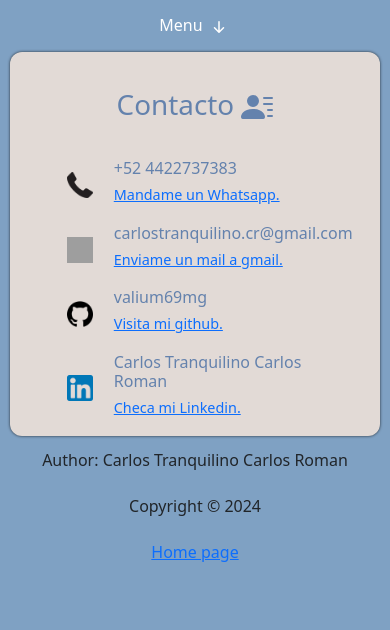
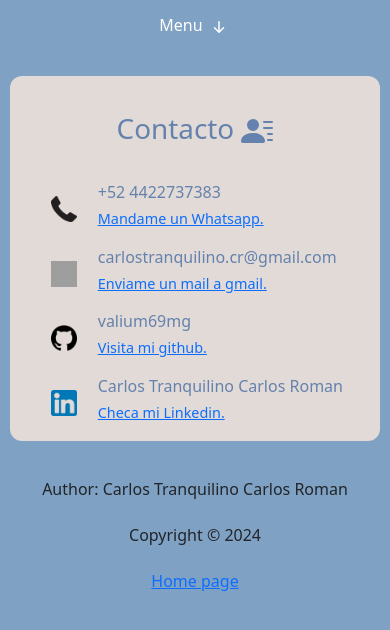
Before and after one commit to valium69mg/carlos_portfolio, a React (Create React App) app: page /contact in a window 390 px wide. Shown: the top 630 px of the page. Built offline with nearby package versions, Linux system fonts and the light colour scheme; grey boxes are pictures that could not be loaded.

Commit message:
Fix Style of contact card

```diff
--- a/src/styles/contact.css
+++ b/src/styles/contact.css
@@ -2,13 +2,12 @@
     display: flex;
     flex-direction: column;
     align-items: start;
-    margin:24px;
+    margin:70px;
     margin-top: 70px;
     gap: 12px;
-    padding: 12px 48px;
+    padding: 12px 32px;
     height: fit-content;
     width: fit-content;
-    box-shadow: 0px 0px 3px 0px rgba(0,0,0,0.74);
     border-radius: 12px;
     background-color: #E2DAD6;
 }
@@ -99,7 +98,7 @@
 
 @media (max-width: 596px) {
     .contactContainer {
-        margin:0;
+        margin:24px;
     }
 
 }
```
